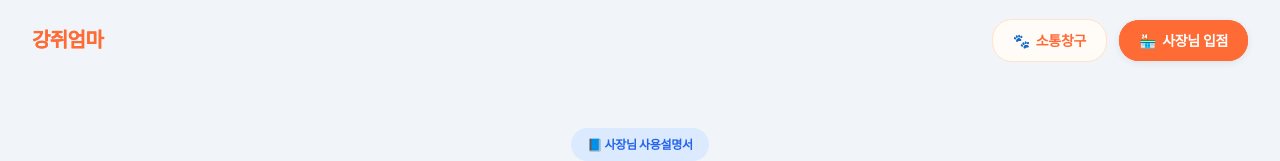
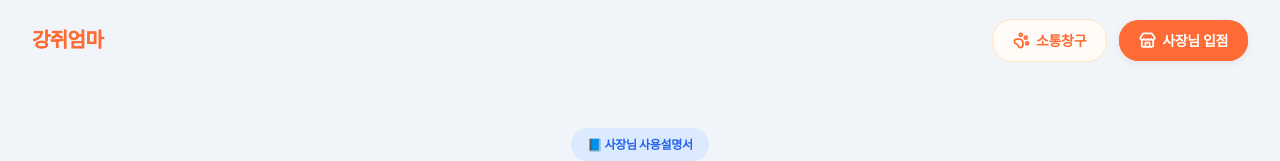
Before and after one commit to gangjiumma/gangjiumma-marketing, a Next.js app: page /biz-manual in a window 1280 px wide. Shown: the top 161 px of the page. Built offline with nearby package versions, Linux system fonts and the light colour scheme; a web font is replaced by a local one.

Commit message:
header change

```diff
--- a/src/components/Header.tsx
+++ b/src/components/Header.tsx
@@ -2,6 +2,7 @@
 
 import Link from "next/link";
 import { useEffect, useState } from "react";
+import { PawPrint, Store } from "lucide-react";
 
 export default function Header() {
   const [scrolled, setScrolled] = useState(false);
@@ -32,7 +33,7 @@ export default function Header() {
             href="/voice"
             className="inline-flex items-center gap-1.5 px-4 md:px-5 py-2 md:py-2.5 rounded-3xl border border-brand-tint200 bg-brand-tint50 text-brand text-sm md:text-base font-bold hover:bg-brand-tint100 hover:border-brand transition-all duration-200"
           >
-            <span>🐾</span>
+            <PawPrint size={17} strokeWidth={2.5} />
             <span>소통창구</span>
           </Link>
 
@@ -41,7 +42,7 @@ export default function Header() {
             href="/business"
             className="inline-flex items-center gap-1.5 px-4 md:px-5 py-2 md:py-2.5 rounded-3xl bg-brand text-white text-sm md:text-base font-bold shadow-soft hover:opacity-90 transition-all duration-200"
           >
-            <span>🏪</span>
+            <Store size={17} strokeWidth={2.5} />
             <span>사장님 입점</span>
           </Link>
         </div>
```
